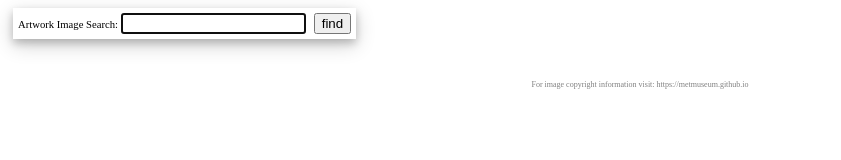
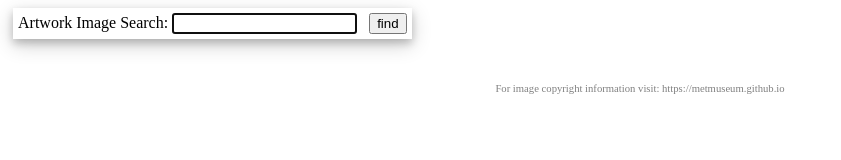
Before and after one commit to kentpmckinney/epi-art-lookup, a website built with webpack: page index.html in a window 1280 px wide. Shown: the whole page, without its empty margins (0-841 px from the left). Built offline with nearby package versions, Linux system fonts and the light colour scheme.

Commit message:
enhance user interface

```diff
--- a/src/style.css
+++ b/src/style.css
@@ -2,7 +2,7 @@ main, header, footer {
   display: flex;
   flex-direction: row;
   flex-wrap: wrap;
-  font-size: 8pt;
+  font-size: 12pt;
   margin: 5px;
 }
 
@@ -24,7 +24,7 @@ footer {
   align-items: flex-end;
   justify-content: center;
   color: gray;
-  font-size: 6pt;
+  font-size: 8pt;
   font-weight: lighter;
 }
 
```
